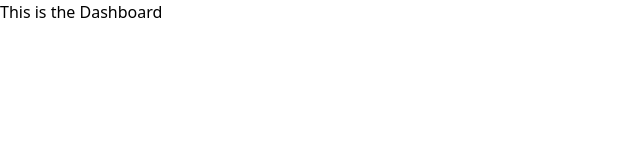
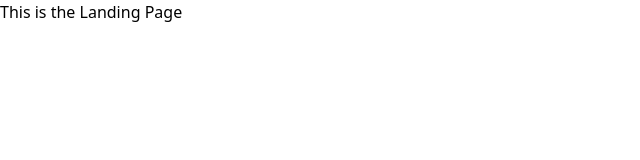
Before and after one commit to Thoobi/ktgwear, a React (Vite) app: page / in a window 1280 px wide. Shown: the top 160 px of the page, without its empty margins (0-640 px from the left). Built offline with nearby package versions, Linux system fonts and the light colour scheme.

Commit message:
feat: add LandingPage component and update routes

```diff
--- /dev/null
+++ b/src/pages/landing/landing_page.tsx
@@ -0,0 +1,3 @@
+export default function LandingPage() {
+  return <div>This is the Landing Page</div>;
+}
```
Also changed, not shown: src/routes.ts (+7 -1 lines).
